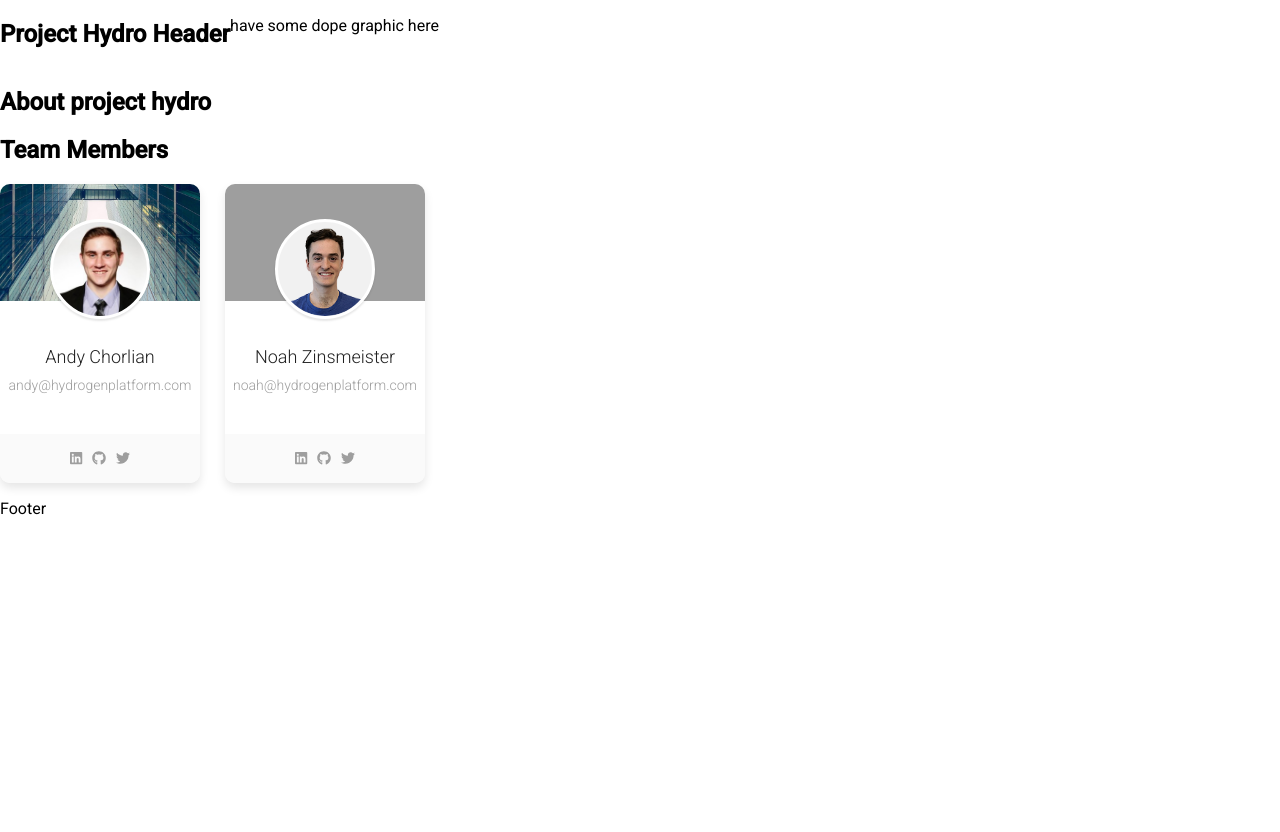
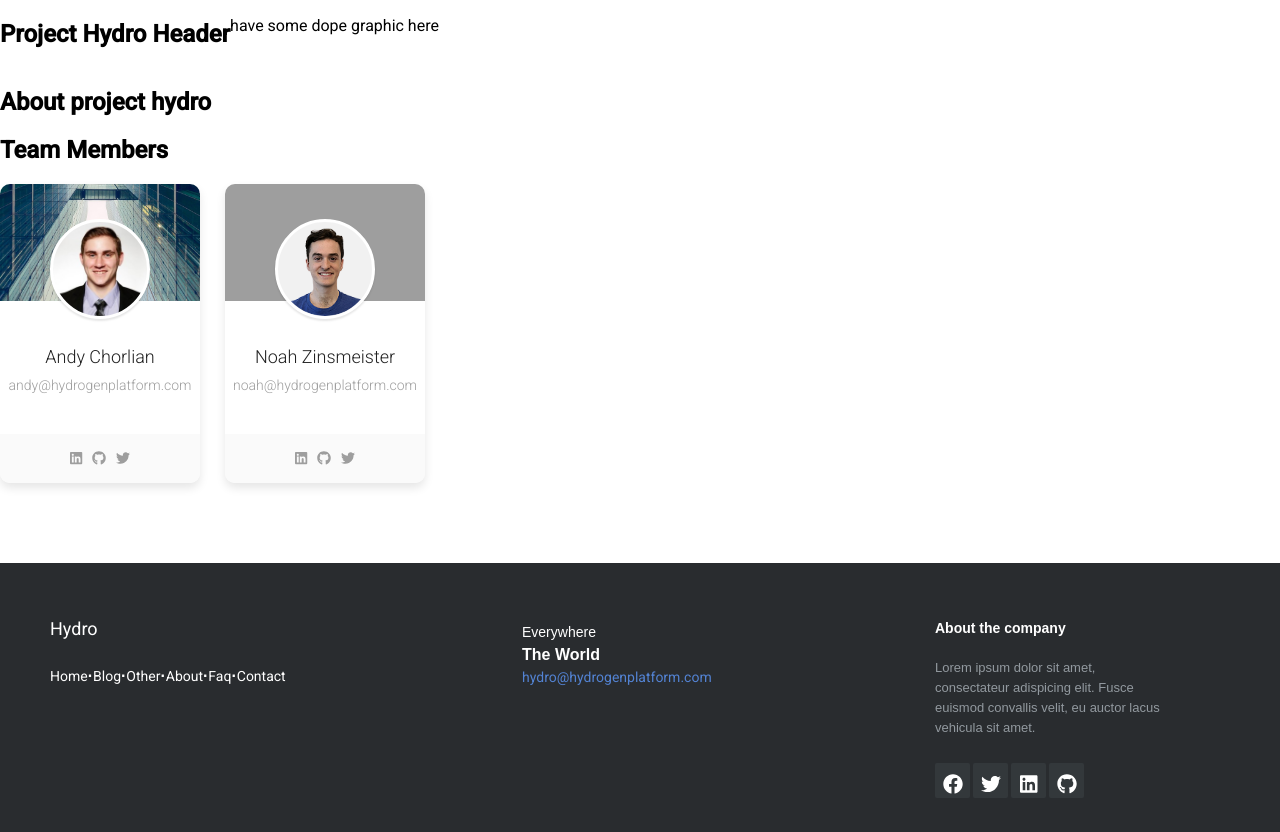
Before and after one commit to hydrogen-dev/projecthydro.org, a React (Create React App) app: page / in a window 1280 px wide. Shown: the top 832 px of the page. Before the commit the page ends 800 px from the top, so only its background shows below. Built offline with nearby package versions, Linux system fonts and the light colour scheme; grey boxes are pictures that could not be loaded; the HTML template or start-up script is replaced by a standard one.

Commit message:
Added footer

```diff
--- a/src/App.js
+++ b/src/App.js
@@ -2,6 +2,7 @@
 import { library } from '@fortawesome/fontawesome-svg-core'
 import { fab } from '@fortawesome/free-brands-svg-icons'
 import Profile from './profiles/profile';
+import Footer from './footer';
 
 library.add(fab)
 
@@ -13,7 +14,6 @@
   display: "block"
 }
 const headerStyles = {
-  // height: "100vh",
   width: '100%',
   margin: 0,
   padding: 0,
@@ -57,9 +57,7 @@
           </div>
         </section>
 
-        <footer>
-          <p>Footer</p>
-        </footer>
+        <Footer />
 
       </div>
     );
--- /dev/null
+++ b/src/footer.css
@@ -0,0 +1,167 @@
+.footer-distributed{
+	background-color: #292c2f;
+	box-shadow: 0 1px 1px 0 rgba(0, 0, 0, 0.12);
+	box-sizing: border-box;
+	width: 100%;
+	text-align: left;
+	font: bold 16px sans-serif;
+
+	padding: 55px 50px;
+	margin-top: 80px;
+}
+
+.footer-distributed .footer-left,
+.footer-distributed .footer-center,
+.footer-distributed .footer-right{
+	display: inline-block;
+	vertical-align: top;
+}
+
+/* Footer left */
+
+.footer-distributed .footer-left{
+	width: 40%;
+}
+
+/* The company logo */
+
+.footer-distributed h3{
+	color:  #ffffff;
+	margin: 0;
+}
+
+.footer-distributed h3 span{
+	color:  #5383d3;
+}
+
+/* Footer links */
+
+.footer-distributed .footer-links{
+	color:  #ffffff;
+	margin: 20px 0 12px;
+	padding: 0;
+}
+
+.footer-distributed .footer-links a{
+	display:inline-block;
+	line-height: 1.8;
+	text-decoration: none;
+	color:  inherit;
+}
+
+.footer-distributed .footer-company-name{
+	color:  #8f9296;
+	font-size: 14px;
+	font-weight: normal;
+	margin: 0;
+}
+
+/* Footer Center */
+
+.footer-distributed .footer-center{
+	width: 35%;
+}
+
+.footer-distributed .footer-center i{
+	background-color:  #33383b;
+	color: #ffffff;
+	font-size: 25px;
+	width: 38px;
+	height: 38px;
+	border-radius: 50%;
+	text-align: center;
+	line-height: 42px;
+	margin: 10px 15px;
+	vertical-align: middle;
+}
+
+.footer-distributed .footer-center i.fa-envelope{
+	font-size: 17px;
+	line-height: 38px;
+}
+
+.footer-distributed .footer-center p{
+	display: inline-block;
+	color: #ffffff;
+	vertical-align: middle;
+	margin:0;
+}
+
+.footer-distributed .footer-center p span{
+	display:block;
+	font-weight: normal;
+	font-size:14px;
+	line-height:2;
+}
+
+.footer-distributed .footer-center p a{
+	color:  #5383d3;
+	text-decoration: none;;
+}
+
+
+/* Footer Right */
+
+.footer-distributed .footer-right{
+	width: 20%;
+}
+
+.footer-distributed .footer-company-about{
+	line-height: 20px;
+	color:  #92999f;
+	font-size: 13px;
+	font-weight: normal;
+	margin: 0;
+}
+
+.footer-distributed .footer-company-about span{
+	display: block;
+	color:  #ffffff;
+	font-size: 14px;
+	font-weight: bold;
+	margin-bottom: 20px;
+}
+
+.footer-distributed .footer-icons{
+	margin-top: 25px;
+}
+
+.footer-distributed .footer-icons a{
+	display: inline-block;
+	width: 35px;
+	height: 35px;
+	cursor: pointer;
+	background-color:  #33383b;
+	border-radius: 2px;
+
+	font-size: 20px;
+	color: #ffffff;
+	text-align: center;
+	line-height: 35px;
+
+	margin-right: 3px;
+	margin-bottom: 5px;
+}
+
+/* If you don't want the footer to be responsive, remove these media queries */
+
+@media (max-width: 880px) {
+
+	.footer-distributed{
+		font: bold 14px sans-serif;
+	}
+
+	.footer-distributed .footer-left,
+	.footer-distributed .footer-center,
+	.footer-distributed .footer-right{
+		display: block;
+		width: 100%;
+		margin-bottom: 40px;
+		text-align: center;
+	}
+
+	.footer-distributed .footer-center i{
+		margin-left: 0;
+	}
+
+}
--- /dev/null
+++ b/src/footer.js
@@ -0,0 +1,72 @@
+import React, { Component } from 'react';
+
+import { FontAwesomeIcon } from '@fortawesome/react-fontawesome'
+import { faPhone, faEnvelope, faMapMarker } from '@fortawesome/free-solid-svg-icons'
+
+import './footer.css'
+
+class Footer extends Component {
+  constructor(props) {
+    super(props)
+  }
+
+  render() {
+
+    return (
+      <footer class="footer-distributed">
+
+        <div class="footer-left">
+
+          <h3>Hydro</h3>
+
+          <p class="footer-links">
+            <a href="#">Home</a>
+            ·
+            <a href="#">Blog</a>
+            ·
+            <a href="#">Other</a>
+            ·
+            <a href="#">About</a>
+            ·
+            <a href="#">Faq</a>
+            ·
+            <a href="#">Contact</a>
+          </p>
+
+        </div>
+
+        <div class="footer-center">
+
+          <div>
+            <p><span>Everywhere</span> The World</p>
+          </div>
+
+          <div>
+            <p><a href="mailto:hydro@hydrogenplatform.com">hydro@hydrogenplatform.com</a></p>
+          </div>
+
+        </div>
+
+        <div class="footer-right">
+
+          <p class="footer-company-about">
+            <span>About the company</span>
+            Lorem ipsum dolor sit amet, consectateur adispicing elit. Fusce euismod convallis velit, eu auctor lacus vehicula sit amet.
+          </p>
+
+          <div class="footer-icons">
+            <a href="#"><FontAwesomeIcon icon={['fab', 'facebook']} /></a>
+            <a href="#"><FontAwesomeIcon icon={['fab', 'twitter']} /></a>
+            <a href="#"><FontAwesomeIcon icon={['fab', 'linkedin']} /></a>
+            <a href="#"><FontAwesomeIcon icon={['fab', 'github']} /></a>
+
+          </div>
+
+        </div>
+
+      </footer>
+    )
+  }
+}
+
+export default Footer
```
